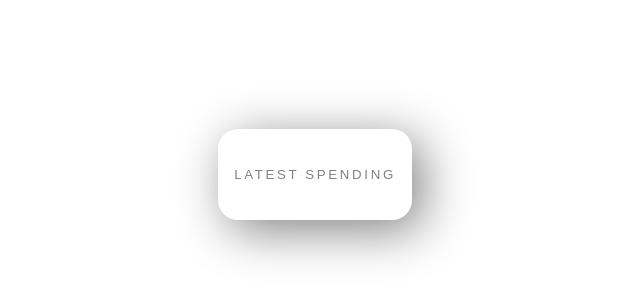
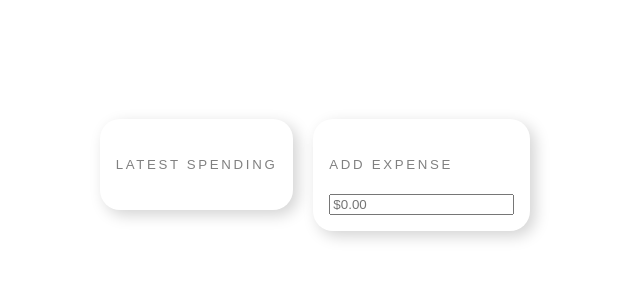
Before and after one commit to jakexia72/moneyManagerApp, a website: page views/index.html in a window 1280 px wide. Shown: the part 236-536 px from the top of the page, without its empty margins (325-965 px from the left). Drawn offline with nearby package versions, Linux system fonts and the light colour scheme; no server answers.

Commit message:
preparing for adding to db via form

```diff
--- a/public/style.css
+++ b/public/style.css
@@ -3,6 +3,7 @@ body,html{
   width: 100%;
   height: 100%;
   display: flex;
+  flex-direction: row;
   align-items: center;
   justify-content: center;
 }
@@ -27,10 +28,18 @@ h3{
 
 }
 
+.panelContainer{
+  display: flex;
+  flex-direction: row;
+  align-items: flex-start;
+  justify-content: center;
+}
+
 .panel{
   border-radius: 20px;
-  box-shadow:10px 10px 50px grey;
+  box-shadow:5px 5px 15px lightgrey;
   padding: 1em;
+  margin: 10px;
 }
 
 .badge{
--- a/views/index.html
+++ b/views/index.html
@@ -19,13 +19,23 @@
 </head>
 
 <body>
-  <div class = "container">
+  <div class = "mainContainer">
     <h1 id = "greeting"></h1>
-    <div class = "panel">
-      <h5>Latest Spending</h3>
-      <table id = "spendingList">
-      </table>
+    <div class = "panelContainer">
+      <div class = "panel">
+        <h5>Latest Spending</h3>
+        <table id = "spendingList">
+        </table>
+      </div>
+      <div class = "panel">
+        <h5>Add Expense</h3>
+          <form id = "add-expense-form">
+            <input type = "number" name = "expenseAmount" placeholder="$0.00"/>
+
+          </form>
+      </div>
     </div>
+
   </div>
 
 </body>
```
